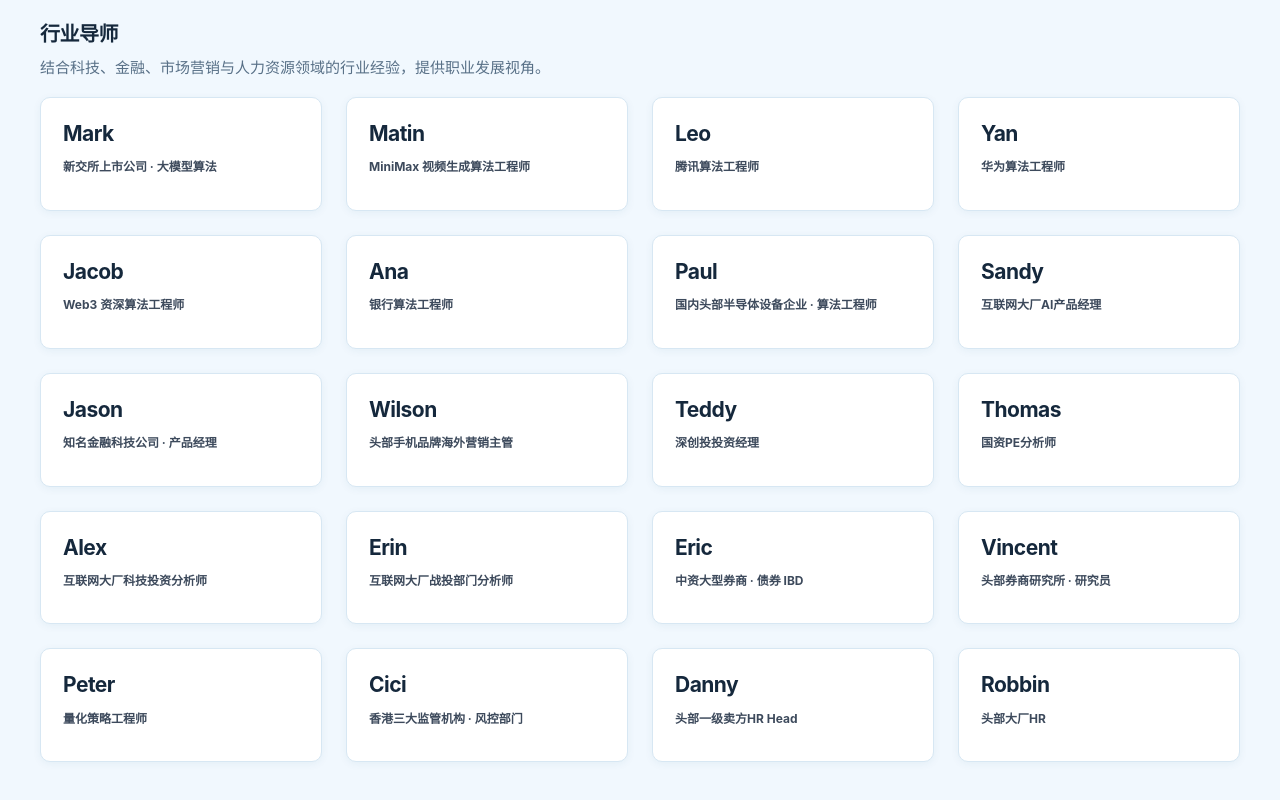
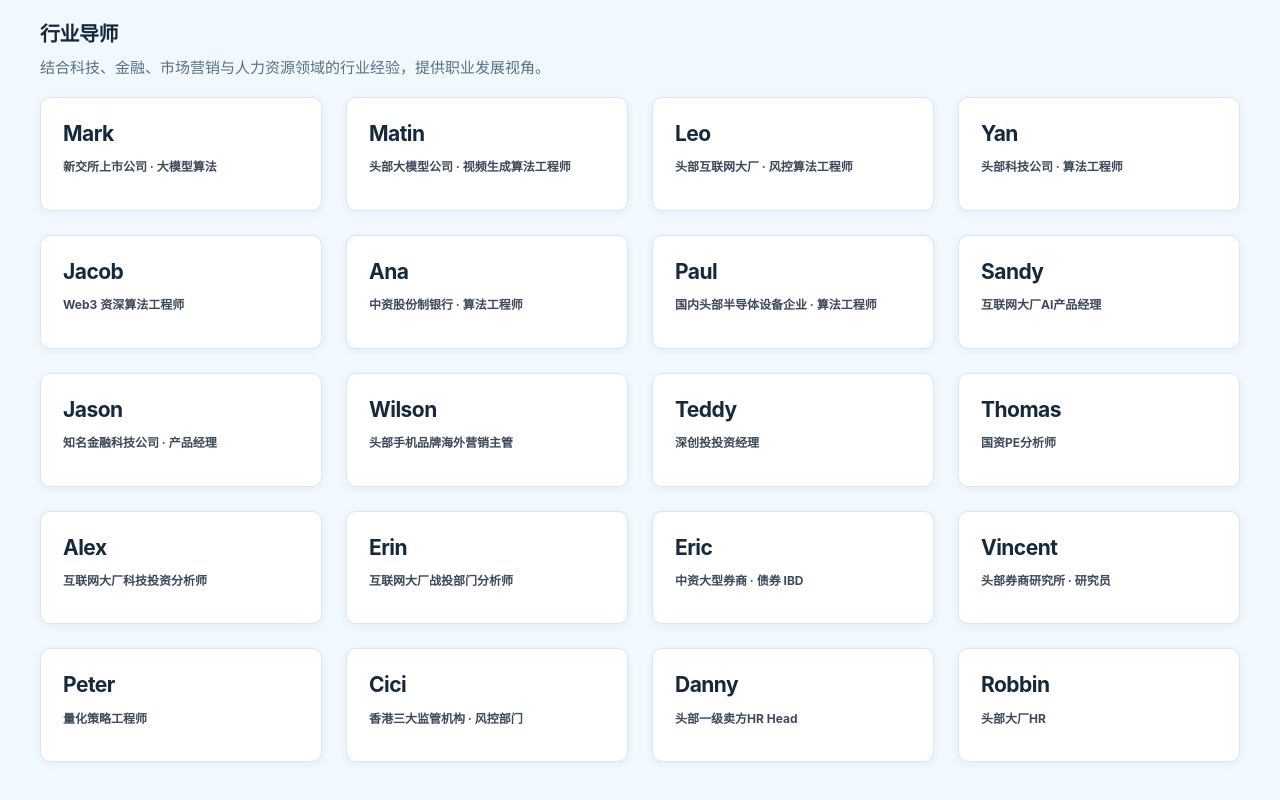
Before and after one commit to wyd0042/pibridge-website, a website with bundled scripts: page about.html in a window 1280 px wide. Shown: the part 2110-2910 px from the top of the page. Built offline with nearby package versions, Linux system fonts and the light colour scheme.

Commit message:
更新四位行业导师的机构与岗位表述

```diff
--- a/about.html
+++ b/about.html
@@ -17,15 +17,15 @@
   <div class="mentor-grid"><article class="mentor-card"><div>
   <h4>Mark</h4><b>新交所上市公司 · 大模型算法</b>
  </div></article><article class="mentor-card"><div>
-  <h4>Matin</h4><b>MiniMax 视频生成算法工程师</b>
+  <h4>Matin</h4><b>头部大模型公司 · 视频生成算法工程师</b>
  </div></article><article class="mentor-card"><div>
-  <h4>Leo</h4><b>腾讯算法工程师</b>
+  <h4>Leo</h4><b>头部互联网大厂 · 风控算法工程师</b>
  </div></article><article class="mentor-card"><div>
-  <h4>Yan</h4><b>华为算法工程师</b>
+  <h4>Yan</h4><b>头部科技公司 · 算法工程师</b>
  </div></article><article class="mentor-card"><div>
   <h4>Jacob</h4><b>Web3 资深算法工程师</b>
  </div></article><article class="mentor-card"><div>
-  <h4>Ana</h4><b>银行算法工程师</b>
+  <h4>Ana</h4><b>中资股份制银行 · 算法工程师</b>
  </div></article><article class="mentor-card"><div>
   <h4>Paul</h4><b>国内头部半导体设备企业 · 算法工程师</b>
  </div></article><article class="mentor-card"><div>
```
Also changed, not shown: index.html (+4 -4 lines), scripts/render-pages.mjs (+4 -4 lines).
